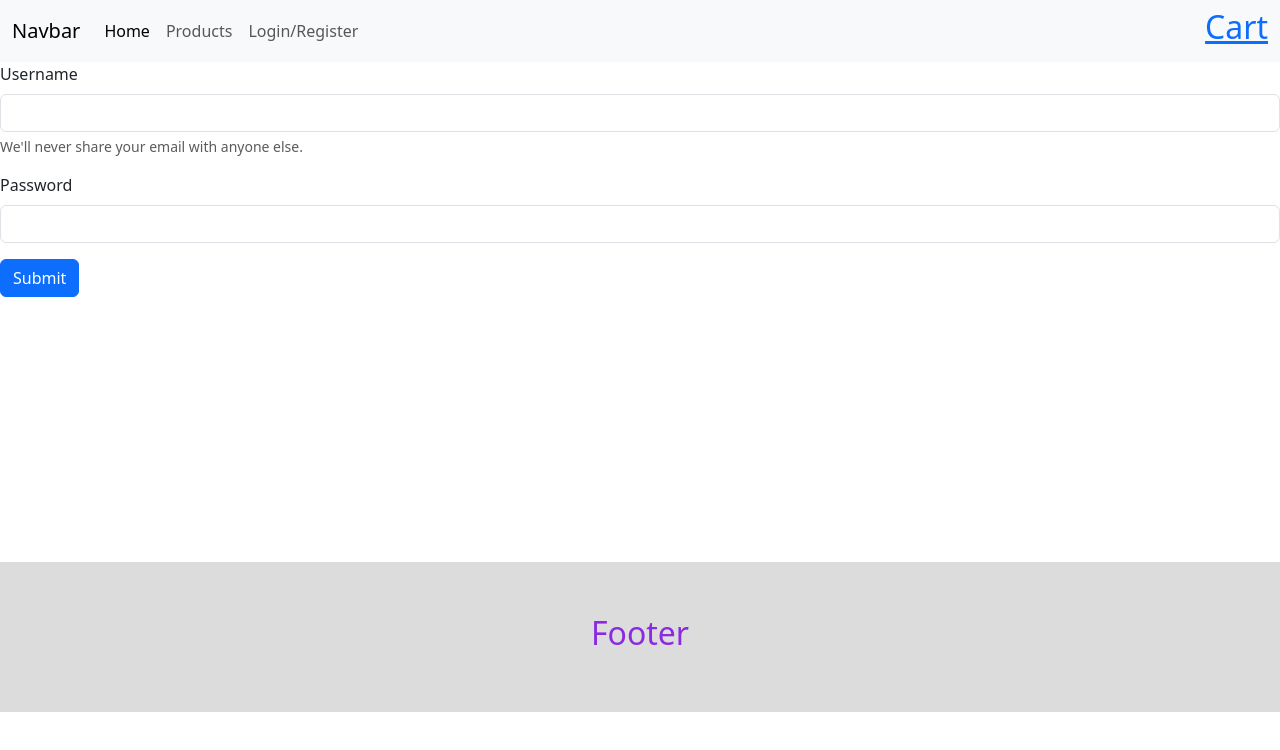
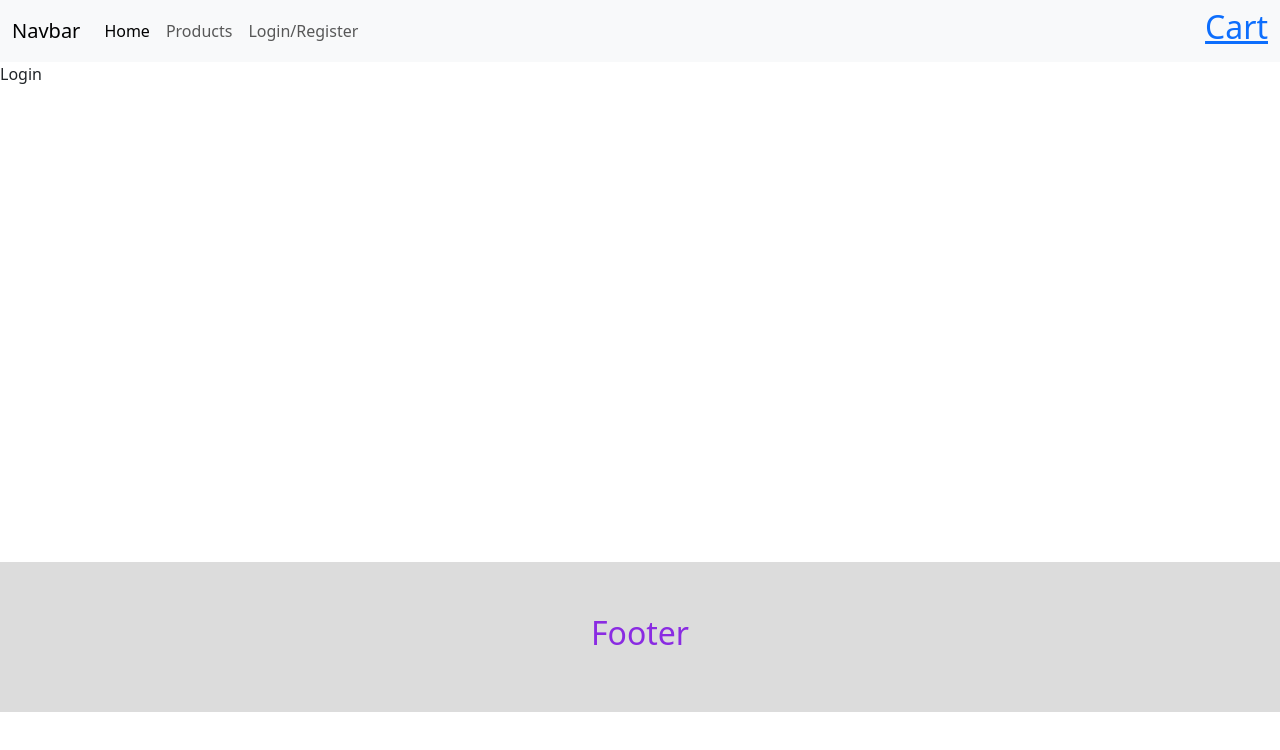
Before and after one commit to barbodmsd/redux-store, a React (Create React App) app: page /login-register in a window 1280 px wide. Shown: the top 750 px of the page. Built offline with nearby package versions, Linux system fonts and the light colour scheme.

Commit message:
write login register page

```diff
--- /dev/null
+++ b/src/Pages/LoginRegister/Login/index.jsx
@@ -0,0 +1,7 @@
+import React from 'react'
+
+export default function Login() {
+  return (
+    <div>Login</div>
+  )
+}
--- /dev/null
+++ b/src/Pages/LoginRegister/Register/index.jsx
@@ -0,0 +1,7 @@
+import React from 'react'
+
+export default function Register() {
+  return (
+    <div>Register</div>
+  )
+}
--- a/src/Pages/LoginRegister/index.jsx
+++ b/src/Pages/LoginRegister/index.jsx
@@ -1,36 +1,19 @@
-import React from "react";
+import React, { useState } from "react";
+import Login from "./Login";
+import Register from "./Register";
 
 export default function LoginRegister() {
+  const [pageType, setPageType] = useState("login");
+  const handlePageType = () => {
+    setPageType(pageType === "login" ? "register" : "login");
+  };
   return (
-    <form>
-      <div className="mb-3">
-        <label htmlFor="exampleInputEmail1" className="form-label">
-          Username
-        </label>
-        <input
-          type="text"
-          className="form-control"
-          id="exampleInputEmail1"
-          aria-describedby="emailHelp"
-        />
-        <div id="emailHelp" className="form-text">
-          We'll never share your email with anyone else.
-        </div>
-      </div>
-      <div className="mb-3">
-        <label htmlFor="exampleInputPassword1" className="form-label">
-          Password
-        </label>
-        <input
-          type="password"
-          className="form-control"
-          id="exampleInputPassword1"
-        />
-      </div>
-
-      <button type="submit" className="btn btn-primary">
-        Submit
-      </button>
-    </form>
+    <>
+      {pageType === "login" ? (
+        <Login handlePageType={handlePageType} />
+      ) : (
+        <Register handlePageType={handlePageType} />
+      )}
+    </>
   );
 }
```
